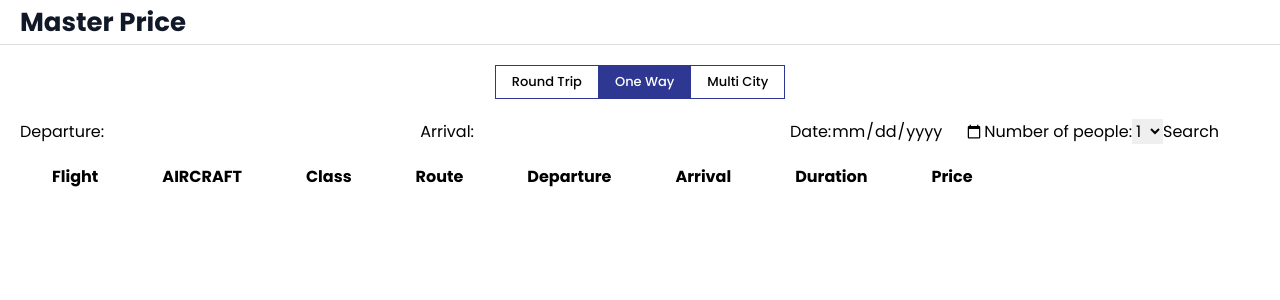
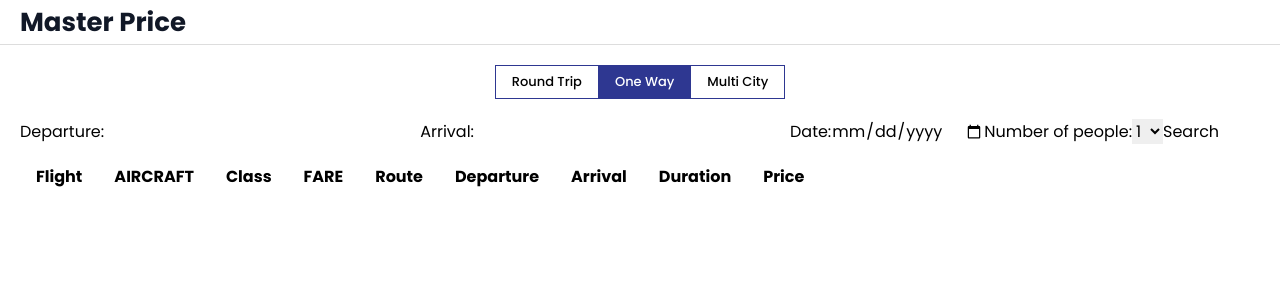
Before and after one commit to badalhalder99/flight, a React (Vite) app: page / in a window 1280 px wide. Shown: the top 300 px of the page. Built offline with nearby package versions, Linux system fonts and the light colour scheme.

Commit message:
upadate now

```diff
--- a/src/components/flightSearch/FlightSearch .jsx
+++ b/src/components/flightSearch/FlightSearch .jsx
@@ -7,7 +7,7 @@ const FlightSearch = ({ flightData }) => {
     const [people, setPeople] = useState(1);
     const [searchResults, setSearchResults] = useState([]);
 
-     console.log("SearchResults:", searchResults);
+    console.log("SearchResults:", searchResults);
 
     const handleSubmit = (e) => {
         e.preventDefault();
@@ -28,11 +28,11 @@ const FlightSearch = ({ flightData }) => {
 
             console.log("Departure Matches:", departureMatches);
             console.log("Arrival Matches:", arrivalMatches);
-
             return departureMatches && arrivalMatches;
         });
 
         setSearchResults(results);
+        console.log("filterResult:", results);
     };
 
 
@@ -88,29 +88,45 @@ const FlightSearch = ({ flightData }) => {
                 <table>
                     <thead>
                         <tr>
-                            <th className='px-8'>Flight</th>
-                            <th className='px-8'>AIRCRAFT</th>
-                            <th className='px-8'>Class</th>
-                            <th className='px-8'>Route</th>
-                            <th className='px-8'>Departure</th>
-                            <th className='px-8'>Arrival</th>
-                            <th className='px-8'>Duration</th>
-                            <th className='px-8'>Price</th>
+                            <th className='px-4'>Flight</th>
+                            <th className='px-4'>AIRCRAFT</th>
+                            <th className='px-4'>Class</th>
+                            <th className='px-4'>FARE</th>
+                            <th className='px-4'>Route</th>
+                            <th className='px-4'>Departure</th>
+                            <th className='px-4'>Arrival</th>
+                            <th className='px-4'>Duration</th>
+                            <th className='px-4'>Price</th>
                         </tr>
                     </thead>
                     <tbody>
-                    {searchResults.map((flight, index) => (
-                                <tr key={index}>
-                                    <td className='px-8'>{flight.itineraries[0].segments[0].flightNumber}</td>
-                                    <td className='px-8'>{flight.itineraries[0].segments[0].departure.iataCode}</td>
-                                    <td className='px-8'>{flight.class[0][0]}</td>
-                                    <td className='px-8'>{flight.itineraries[0].segments.map(segment => segment.departure.iataCode).join('-')}</td>
-                                    <td className='px-8'>{flight.itineraries[0].segments[0].departure.at}</td>
-                                    <td className='px-8'>{flight.itineraries[0].segments[1].arrival.at}</td>
-                                    <td className='px-8'>{flight.itineraries[0].duration}</td>
-                                    <td className='px-8'>{flight.price}</td>
-                                </tr>
-                            ))}
+                        {searchResults.map((flight, index) => {
+                            // Filter segments based on user's selected departure and arrival locations
+                            const filteredSegments = flight.itineraries[0].segments.filter(segment => {
+                                return segment.departure.iataCode.toUpperCase() === departure.toUpperCase() &&
+                                    segment.arrival.iataCode.toUpperCase() === arrival.toUpperCase();
+                            });
+
+                            // Display only if there are filtered segments
+                            if (filteredSegments.length > 0) {
+                                return (
+                                    <tr key={index}>
+                                        <td className='px-4'>{filteredSegments[0].marketingCarrier} {filteredSegments[0].aircraft}</td>
+                                        <td className='px-4'>{filteredSegments[0].flightNumber}</td>
+                                        <td className='px-4'>{flight.class[0][0]}</td>
+                                        <td className='px-4'>{flight.fareBasis[0][0]}</td>
+                                        <td className='px-4'>{filteredSegments.map(segment => segment.departure.iataCode)}- {filteredSegments.map(segment => segment.arrival.iataCode)}</td>
+                                        <td className='px-4'>{filteredSegments[0].departure.at}</td>
+                                        <td className='px-4'>{filteredSegments[filteredSegments.length - 1].arrival.at}</td>
+                                        <td className='px-4'>{flight.itineraries[0].duration}</td>
+                                        <td className='px-4'>{flight.price}</td>
+                                    </tr>
+                                );
+                            } else {
+                                // If no matching segments found, return null
+                                return null;
+                            }
+                        })}
                     </tbody>
                 </table>
             </div>
```
